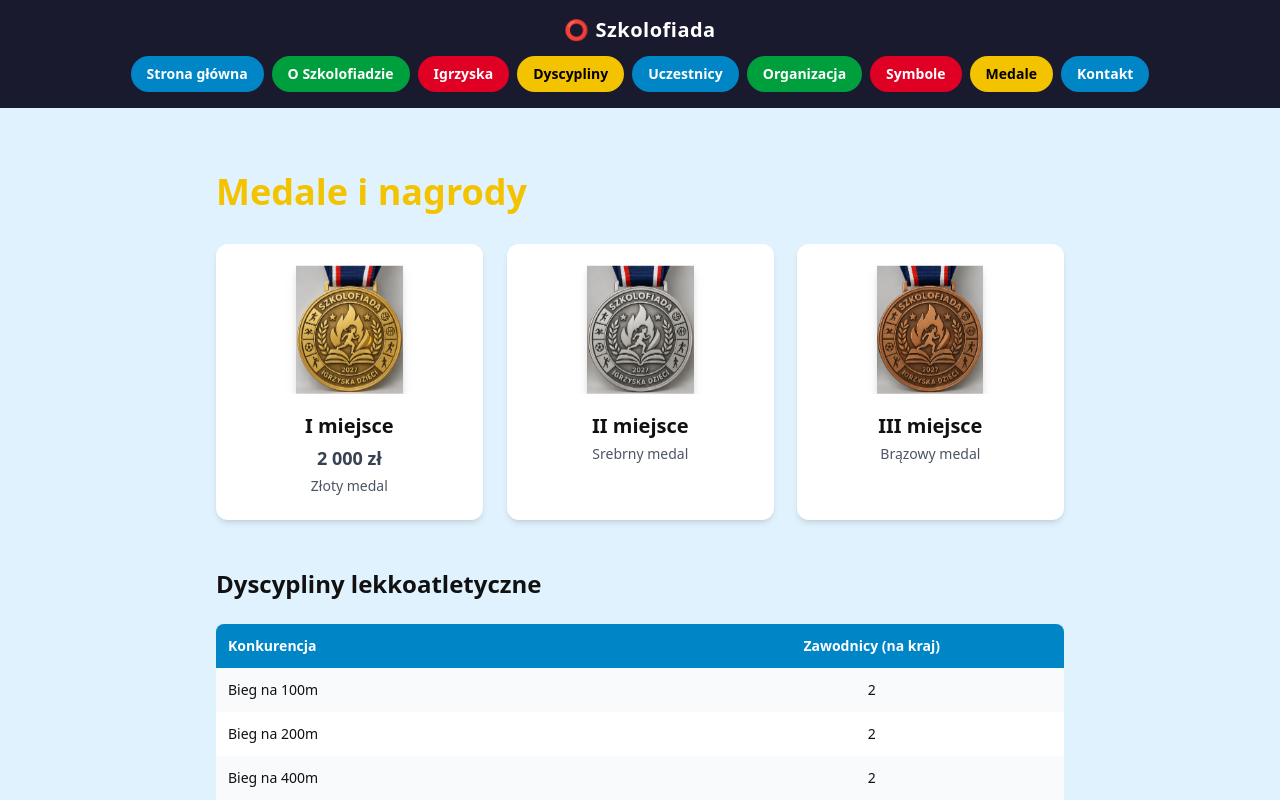
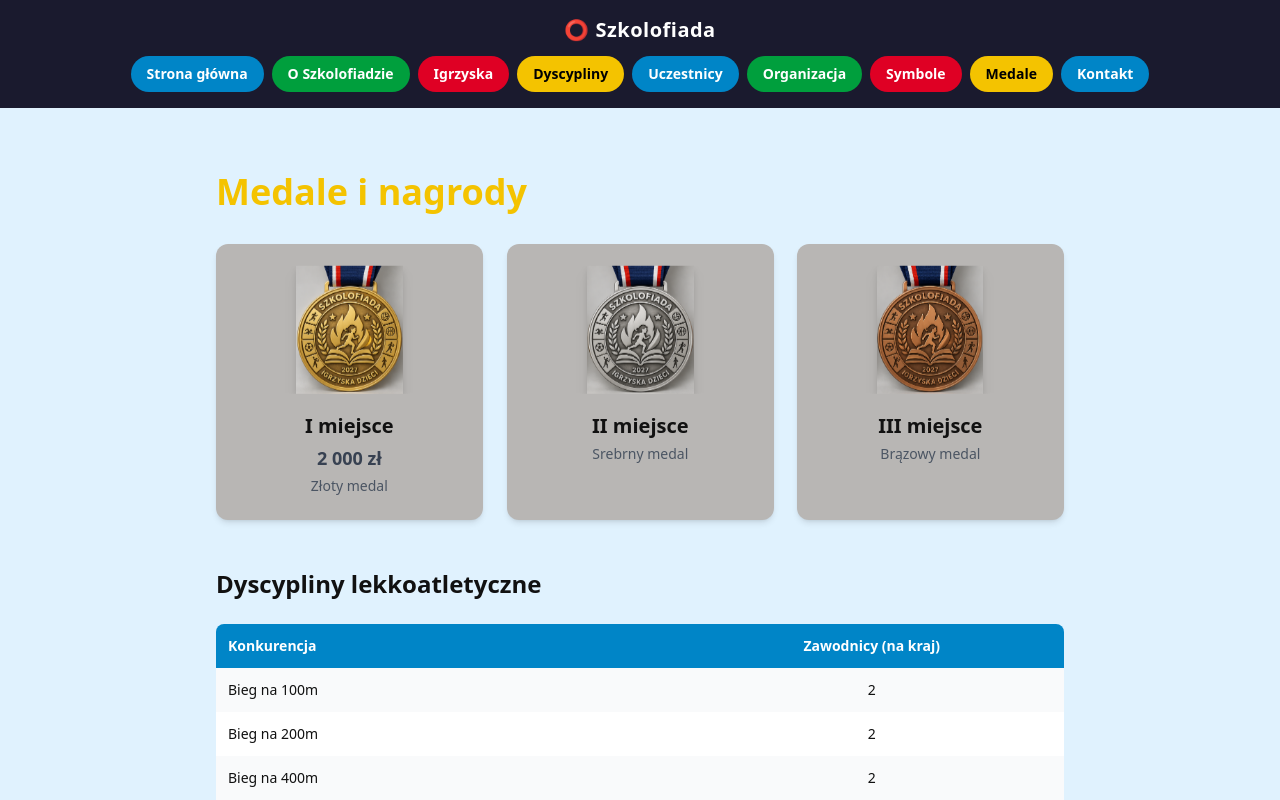
Before and after one commit to romatematycznie/Szkolofiada, a Next.js app: page /medale in a window 1280 px wide. Shown: the top 800 px of the page. Built offline with nearby package versions, Linux system fonts and the light colour scheme.

Commit message:
Update page.tsx

```diff
--- a/app/medale/page.tsx
+++ b/app/medale/page.tsx
@@ -61,8 +61,8 @@ export default function Medale() {
           {medale.map((m, i) => (
             <div
               key={i}
-              className="medal-card p-6 rounded-xl text-center shadow-md bg-white flex flex-col items-center"
-              style={{ animationDelay: m.delay }}
+              className="medal-card p-6 rounded-xl text-center shadow-md flex flex-col items-center"
+              style={{ animationDelay: m.delay, backgroundColor: "#b8b6b4" }}
             >
               <div className="medal-image-wrap w-32 h-32 mb-4 relative">
                 {/* eslint-disable-next-line @next/next/no-img-element */}
```
